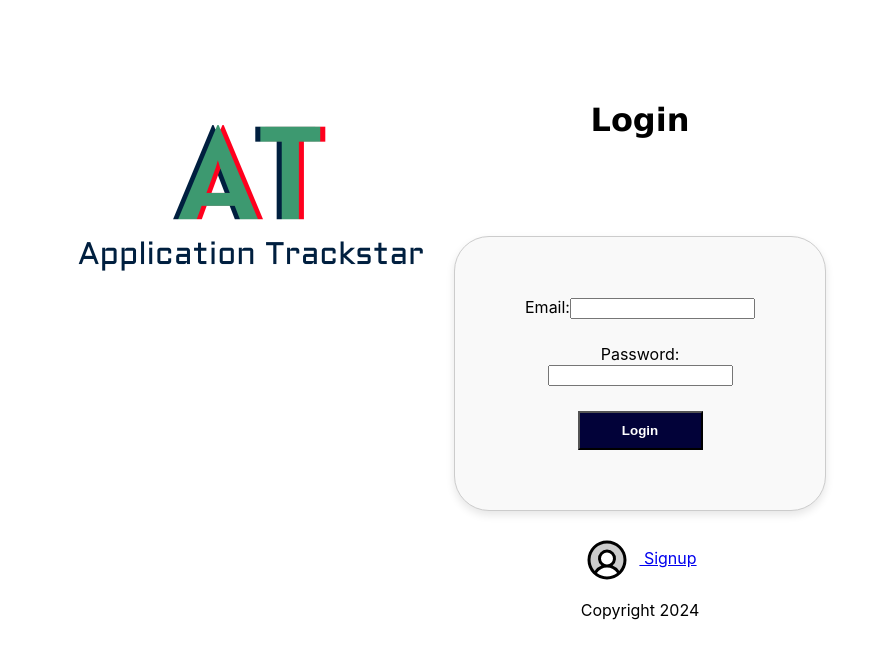
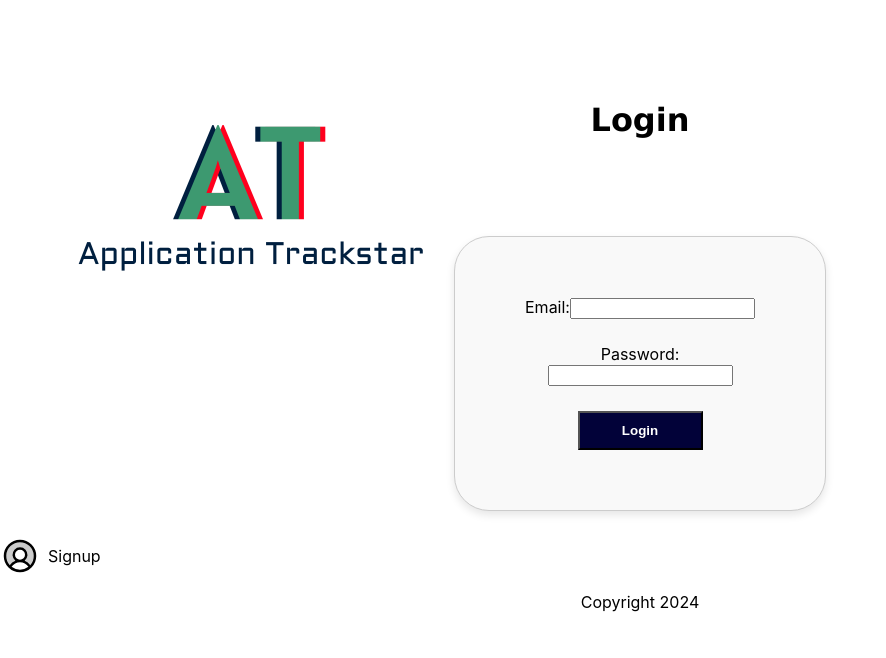
Before and after one commit to TomG87/application_frontend, a React (Create React App) app: page /login in a window 1280 px wide. Shown: the top 658 px of the page, without its empty margins (0-886 px from the left). Built offline with nearby package versions, Linux system fonts and the light colour scheme.

Commit message:
add action-link classname to register path and add action-icon to icon for consistency

```diff
--- a/src/Login.jsx
+++ b/src/Login.jsx
@@ -81,8 +81,8 @@ export function Login() {
       <br></br>
       <br></br>
       <div className="register-link">
-        <Link to="/register">
-          <PiUserCircleDuotone className="signup-icon" /> Signup
+        <Link to="/register" className="action-link">
+          <PiUserCircleDuotone className="action-icon" /> Signup
         </Link>
       </div>
     </div>
```
